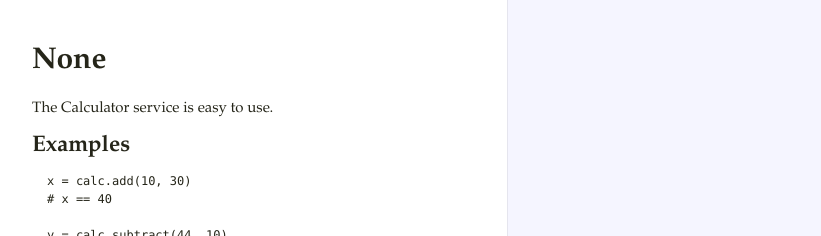
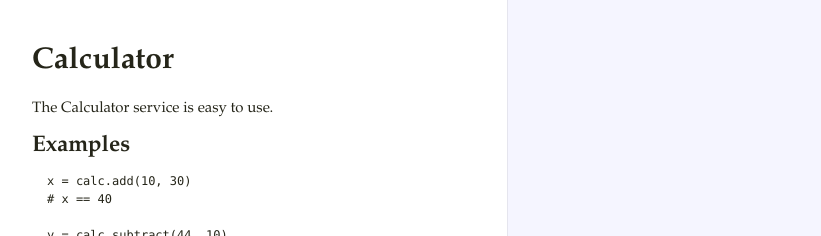
Before and after one commit to coopernurse/barrister-site, a Jekyll site: the page calc.html, which Jekyll copies as it is, in a window 1280 px wide. Shown: the top 236 px of the page, without its empty margins (18-839 px from the left). Built offline with Jekyll 4.4.1, drawn with Linux system fonts in a browser that asks for light colours; Markdown is read by kramdown in place of the engine named in the settings.

Commit message:
updated calc.html

```diff
--- a/calc.html
+++ b/calc.html
@@ -1,7 +1,7 @@
 <!DOCTYPE html>
 <html>
 <head>
-  <title>None</title>
+  <title>Calculator</title>
   <meta http-equiv="content-type" content="text/html; charset=UTF-8">
   <style type="text/css">
 
@@ -202,7 +202,7 @@ body .il { color: #666666 }                     /* Literal.Number.Integer.Long *
         <tr>
           <th class="docs">
             <h1>
-               None
+               Calculator
             </h1>
           </th>
           <th class="code">
--- a/calc.json
+++ b/calc.json
@@ -1 +1 @@
-[{"type": "comment", "value": "The Calculator service is easy to use.\n\nExamples\n--------\n\n    x = calc.add(10, 30)\n    # x == 40\n\n    y = calc.subtract(44, 10)\n    # y == 34"}, {"comment": "", "functions": [{"comment": "Adds two numbers together and returns the result   ", "returns": {"optional": false, "is_array": false, "type": "float"}, "params": [{"is_array": false, "type": "float", "name": "a"}, {"is_array": false, "type": "float", "name": "b"}], "name": "add"}, {"comment": "Subtracts b from a and returns the result", "returns": {"optional": false, "is_array": false, "type": "float"}, "params": [{"is_array": false, "type": "float", "name": "a"}, {"is_array": false, "type": "float", "name": "b"}], "name": "subtract"}], "type": "interface", "name": "Calculator"}]
+[{"type": "comment", "value": "The Calculator service is easy to use.\n\nExamples\n--------\n\n    x = calc.add(10, 30)\n    # x == 40\n\n    y = calc.subtract(44, 10)\n    # y == 34"}, {"comment": "", "functions": [{"comment": "Adds two numbers together and returns the result   ", "returns": {"optional": false, "is_array": false, "type": "float"}, "params": [{"is_array": false, "type": "float", "name": "a"}, {"is_array": false, "type": "float", "name": "b"}], "name": "add"}, {"comment": "Subtracts b from a and returns the result", "returns": {"optional": false, "is_array": false, "type": "float"}, "params": [{"is_array": false, "type": "float", "name": "a"}, {"is_array": false, "type": "float", "name": "b"}], "name": "subtract"}], "type": "interface", "name": "Calculator"}, {"barrister_version": "0.1.1", "type": "meta", "date_generated": 1335310312718, "checksum": "51a911b5eb0b61fbb9300221d8c37134"}]
```
